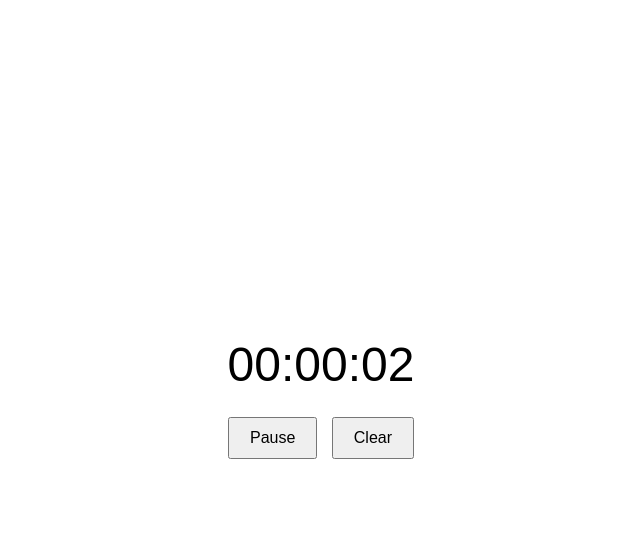
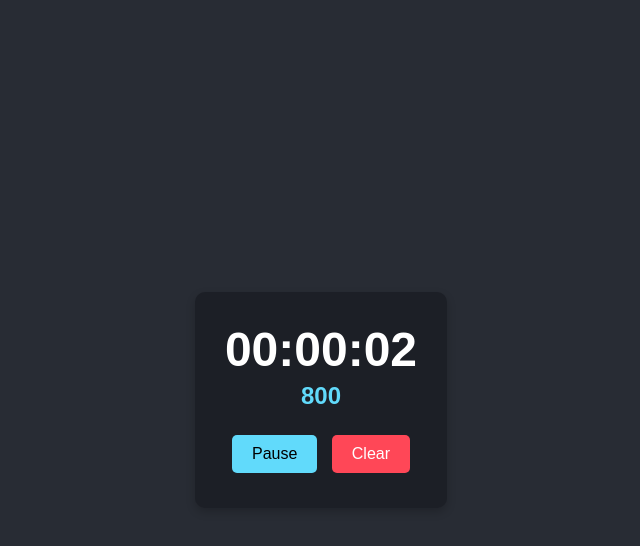
Before and after one commit to LIDR-academy/AI4Devs-stopwatch-fever, a plain HTML site: page stopwatch-ORV/index.html in a window 1280 px wide. Both pictures are taken after a click on the button "Start". Shown: the whole page, without its empty margins (319-959 px from the left). Drawn offline with Linux system fonts and the light colour scheme.

Commit message:
2nd prompt

```diff
--- a/stopwatch-ORV/index.html
+++ b/stopwatch-ORV/index.html
@@ -8,9 +8,14 @@
 </head>
 <body>
     <div class="stopwatch-container">
-        <div id="time-display">00:00:00</div>
-        <button id="start-pause-btn">Start</button>
-        <button id="clear-btn" disabled>Clear</button>
+        <div id="time-display">
+            <span id="hours">00</span>:<span id="minutes">00</span>:<span id="seconds">00</span>
+        </div>
+        <div id="milliseconds">000</div>
+        <div class="buttons">
+            <button id="start-pause-btn">Start</button>
+            <button id="clear-btn" disabled>Clear</button>
+        </div>
     </div>
     <script src="script.js"></script>
 </body>
--- a/stopwatch-ORV/script.js
+++ b/stopwatch-ORV/script.js
@@ -1,42 +1,61 @@
-let startPauseBtn = document.getElementById('start-pause-btn');
-let clearBtn = document.getElementById('clear-btn');
-let timeDisplay = document.getElementById('time-display');
+let timer;
+let startTime;
+let elapsedTime = 0;
+let running = false;
 
-let timer = null;
-let elapsedTime = 0;
-let isRunning = false;
+const hoursDisplay = document.getElementById("hours");
+const minutesDisplay = document.getElementById("minutes");
+const secondsDisplay = document.getElementById("seconds");
+const millisecondsDisplay = document.getElementById("milliseconds");
 
-startPauseBtn.addEventListener('click', () => {
-    if (isRunning) {
-        // Pause the stopwatch
+const startPauseBtn = document.getElementById("start-pause-btn");
+const clearBtn = document.getElementById("clear-btn");
+
+function updateTime() {
+    const now = Date.now();
+    elapsedTime = now - startTime;
+
+    let totalMilliseconds = elapsedTime % 1000;
+    let totalSeconds = Math.floor(elapsedTime / 1000);
+    let totalMinutes = Math.floor(totalSeconds / 60);
+    let totalHours = Math.floor(totalMinutes / 60);
+
+    let seconds = totalSeconds % 60;
+    let minutes = totalMinutes % 60;
+    let hours = totalHours;
+
+    hoursDisplay.textContent = String(hours).padStart(2, "0");
+    minutesDisplay.textContent = String(minutes).padStart(2, "0");
+    secondsDisplay.textContent = String(seconds).padStart(2, "0");
+    millisecondsDisplay.textContent = String(totalMilliseconds).padStart(3, "0");
+}
+
+function startPauseStopwatch() {
+    if (running) {
         clearInterval(timer);
-        startPauseBtn.textContent = 'Continue';
+        startPauseBtn.textContent = "Continue";
     } else {
-        // Start or continue the stopwatch
-        timer = setInterval(() => {
-            elapsedTime += 1000;
-            updateTimeDisplay();
-        }, 1000);
-        startPauseBtn.textContent = 'Pause';
-        clearBtn.disabled = false;
+        startTime = Date.now() - elapsedTime;
+        timer = setInterval(updateTime, 10);
+        startPauseBtn.textContent = "Pause";
     }
-    isRunning = !isRunning;
-});
+    running = !running;
+    clearBtn.disabled = false;
+}
 
-clearBtn.addEventListener('click', () => {
-    if (!isRunning) {
-        elapsedTime = 0;
-        updateTimeDisplay();
-        clearBtn.disabled = true;
-        startPauseBtn.textContent = 'Start';
-    }
-});
+function clearStopwatch() {
+    clearInterval(timer);
+    elapsedTime = 0;
+    running = false;
 
-function updateTimeDisplay() {
-    let hours = Math.floor(elapsedTime / 3600000);
-    let minutes = Math.floor((elapsedTime % 3600000) / 60000);
-    let seconds = Math.floor((elapsedTime % 60000) / 1000);
+    hoursDisplay.textContent = "00";
+    minutesDisplay.textContent = "00";
+    secondsDisplay.textContent = "00";
+    millisecondsDisplay.textContent = "000";
 
-    timeDisplay.textContent =
-        `${String(hours).padStart(2, '0')}:${String(minutes).padStart(2, '0')}:${String(seconds).padStart(2, '0')}`;
+    startPauseBtn.textContent = "Start";
+    clearBtn.disabled = true;
 }
+
+startPauseBtn.addEventListener("click", startPauseStopwatch);
+clearBtn.addEventListener("click", clearStopwatch);
--- a/stopwatch-ORV/styles.css
+++ b/stopwatch-ORV/styles.css
@@ -1,3 +1,4 @@
+/* General Styles */
 body, html {
     height: 100%;
     margin: 0;
@@ -5,25 +6,69 @@ body, html {
     justify-content: center;
     align-items: center;
     font-family: Arial, sans-serif;
+    background-color: #282c34;
+    color: white;
 }
 
+/* Stopwatch Container */
 .stopwatch-container {
     text-align: center;
+    background: #1c1f26;
+    padding: 30px;
+    border-radius: 10px;
+    box-shadow: 0px 4px 10px rgba(0, 0, 0, 0.2);
 }
 
+/* Main Time Display */
 #time-display {
     font-size: 48px;
-    margin-bottom: 20px;
+    font-weight: bold;
+}
+
+/* Milliseconds Display */
+#milliseconds {
+    font-size: 24px;
+    font-weight: bold;
+    color: #61dafb;
+    margin-top: 5px;
+}
+
+/* Buttons */
+.buttons {
+    margin-top: 20px;
 }
 
 button {
     font-size: 16px;
     padding: 10px 20px;
     margin: 5px;
+    border: none;
+    border-radius: 5px;
     cursor: pointer;
+    transition: 0.3s;
 }
 
-button:disabled {
-    background-color: #ccc;
+/* Start/Pause Button */
+#start-pause-btn {
+    background-color: #61dafb;
+    color: black;
+}
+
+#start-pause-btn:hover {
+    background-color: #4fa3d1;
+}
+
+/* Clear Button */
+#clear-btn {
+    background-color: #ff4757;
+    color: white;
+}
+
+#clear-btn:hover {
+    background-color: #e84118;
+}
+
+#clear-btn:disabled {
+    background-color: #555;
     cursor: not-allowed;
 }
```
Also changed, not shown: prompts.md (+12 -0 lines).
